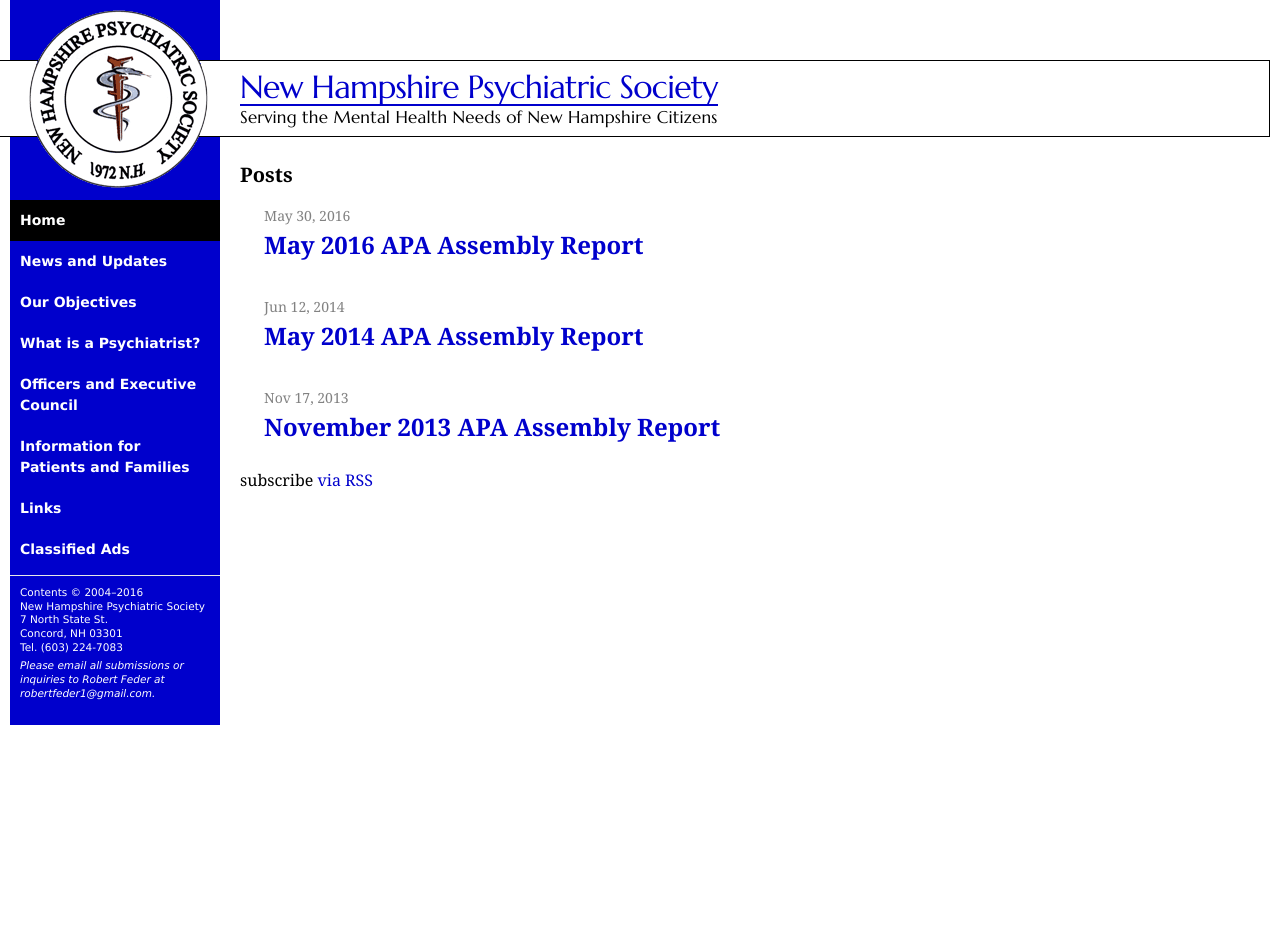
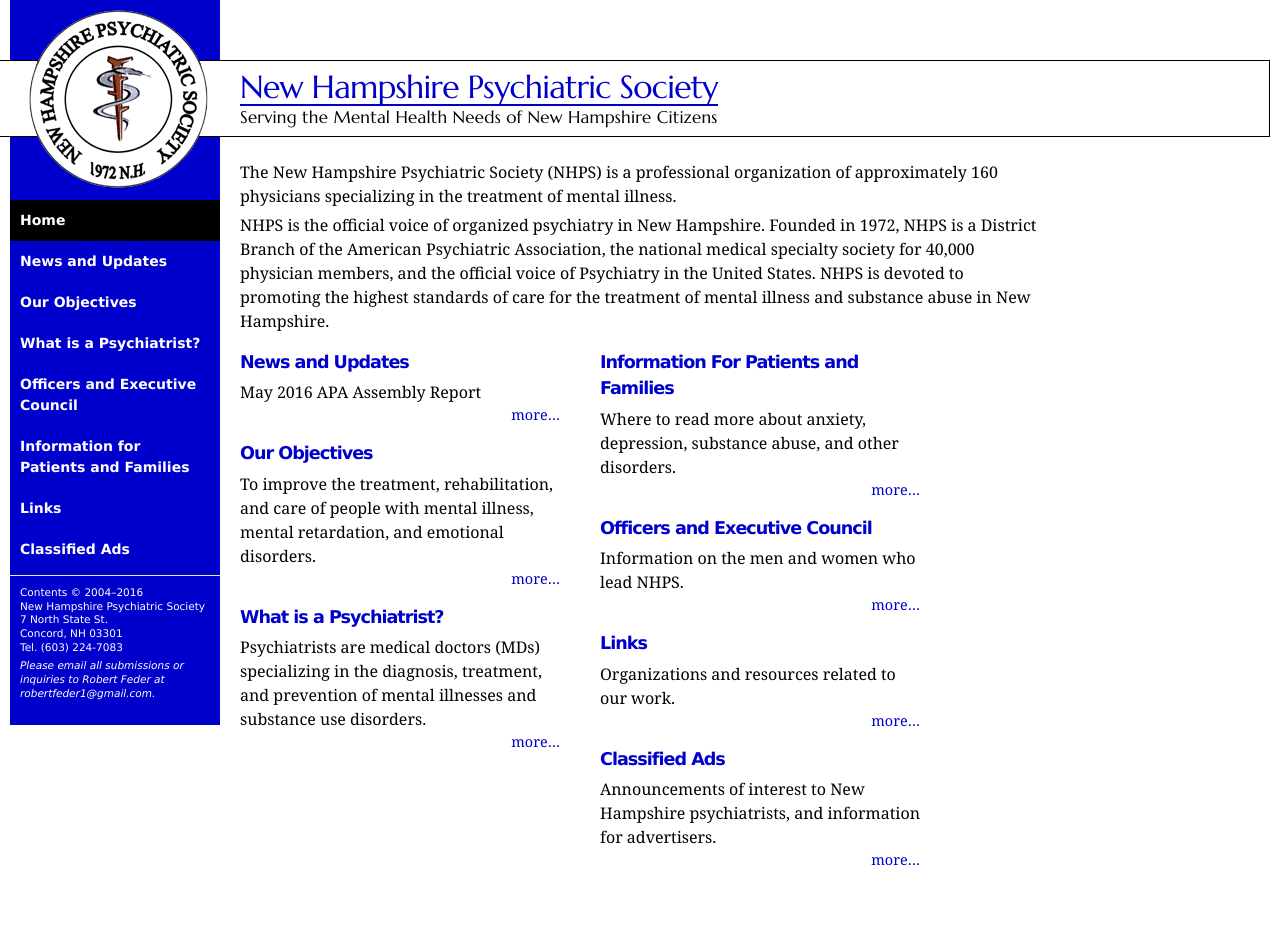
Before and after one commit to dafeder/nhpsych-org, a Jekyll site: the page built from index.html, in a window 1280 px wide. Built offline with Jekyll 4.4.1, drawn with Linux system fonts in a browser that asks for light colours; before the commit the page ends 900 px from its top, so only the background shows below that.

Commit message:
Home page updates

```diff
--- a/index.html
+++ b/index.html
@@ -5,20 +5,47 @@
 
 <div class="home">
 
-  <h1 class="page-heading">Posts</h1>
+  <p>The New Hampshire Psychiatric Society (NHPS) is a professional organization of approximately 160 physicians specializing in the treatment of mental illness.</p>
 
-  <ul class="post-list">
-    {% for post in site.posts %}
-      <li>
-        <span class="post-meta">{{ post.date | date: "%b %-d, %Y" }}</span>
+  <p>NHPS is the official voice of organized psychiatry in New Hampshire. Founded in 1972, NHPS is a District Branch of the American Psychiatric Association, the national medical specialty society for 40,000 physician members, and the official voice of Psychiatry in the United States. NHPS is devoted to promoting the highest standards of care for the treatment of mental illness and substance abuse in New Hampshire.</p>
 
-        <h2>
-          <a class="post-link" href="{{ post.url | prepend: site.baseurl }}">{{ post.title }}</a>
-        </h2>
-      </li>
-    {% endfor %}
-  </ul>
+  <div class="tocgrid">
+    <div class="tocgrid-left">
 
-  <p class="rss-subscribe">subscribe <a href="{{ "/feed.xml" | prepend: site.baseurl }}">via RSS</a></p>
+      <h2>News and Updates</h2>
+      {% for post in site.posts limit:1 %}
+        {{ post.title }}
+      {% endfor %}
+      <a class="morelink" href="news.html">more…</a>
+
+      <h2>Our Objectives</h2>
+      To improve the treatment, rehabilitation, and care of people with mental illness, mental retardation, and emotional disorders.
+      <a class="morelink" href="objectives.html">more…</a>
+
+      <h2>What is a Psychiatrist?</h2>
+      Psychiatrists are medical doctors (MDs) specializing in the diagnosis, treatment, and prevention of mental illnesses and substance use disorders.
+      <a class="morelink"  href="about.html">more…</a>
+
+    </div>
+
+    <div class="tocgrid-right">
+
+      <h2>Information For Patients and Families</h2>
+      Where to read more about anxiety, depression, substance abuse, and other disorders.
+      <a class="morelink" href="info.html">more…</a>
+
+      <h2>Officers and Executive Council</h2>
+      Information on the men and women who lead NHPS.
+      <a class="morelink" href="officers.html">more…</a>
+
+      <h2>Links</h2>
+      Organizations and resources related to our work.
+      <a class="morelink" href="links.html">more…</a>
+
+      <h2><a href="classified.html">Classified Ads</a></h2>
+      Announcements of interest to New Hampshire psychiatrists, and information for advertisers.
+      <a class="morelink" href="classified.html">more…</a>
+      </div>
+    </div>
 
 </div>
```
